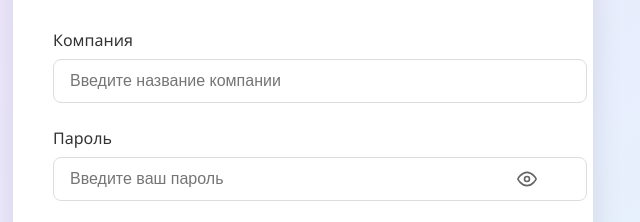
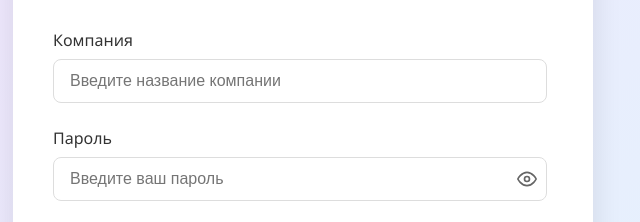
Before and after one commit to Ivanesscob/hakaton, a plain HTML site: page api_service/static/auth/login.html in a window 1280 px wide. Shown: the part 401-623 px from the top of the page, 337-977 px from the left. Drawn offline with Linux system fonts and the light colour scheme.

Commit message:
Фикс си эс эса

```diff
--- a/api_service/static/auth/auth.css
+++ b/api_service/static/auth/auth.css
@@ -58,12 +58,13 @@
 }
 
 .form-group input {
-    width: 100%;
+    width: 92%;
     padding: 0.75rem 1rem;
     border: 1px solid #ddd;
     border-radius: 8px;
     font-size: 1rem;
     transition: all 0.3s ease;
+    align-self: center;
 }
 
 .form-group input:focus {
```
